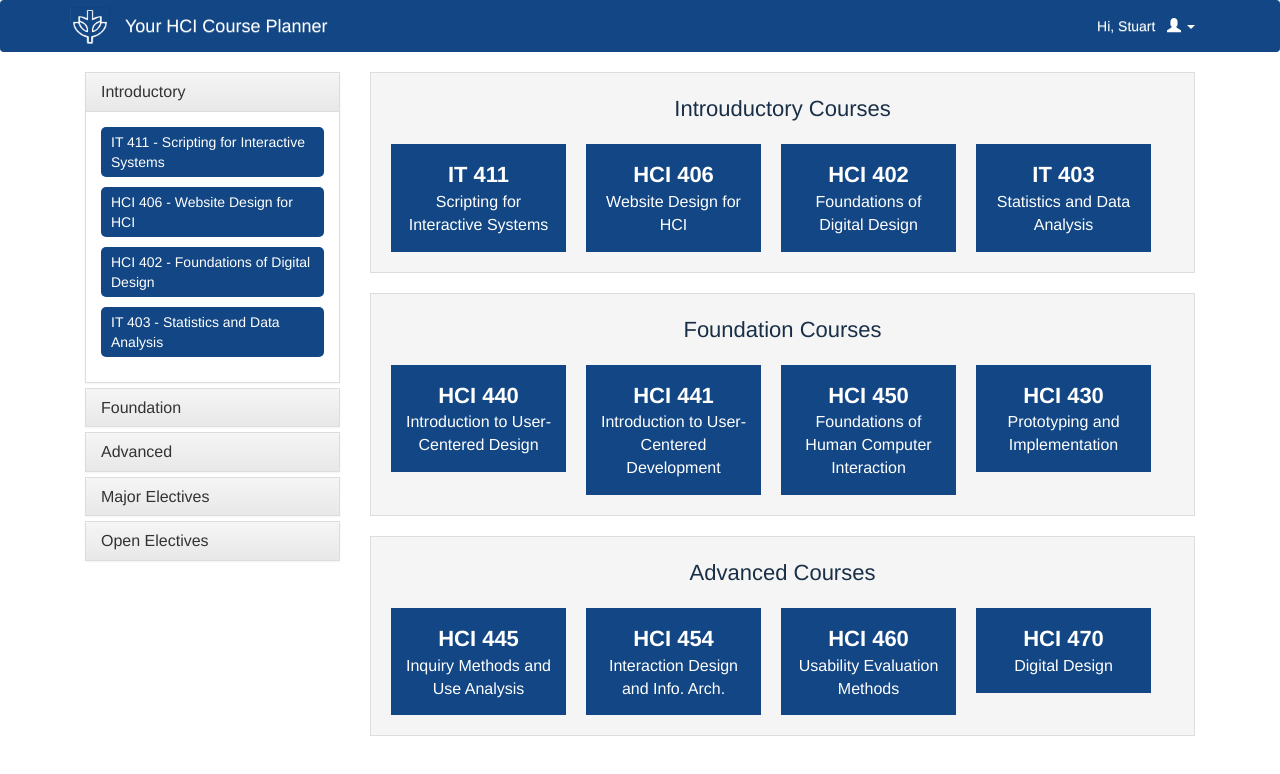
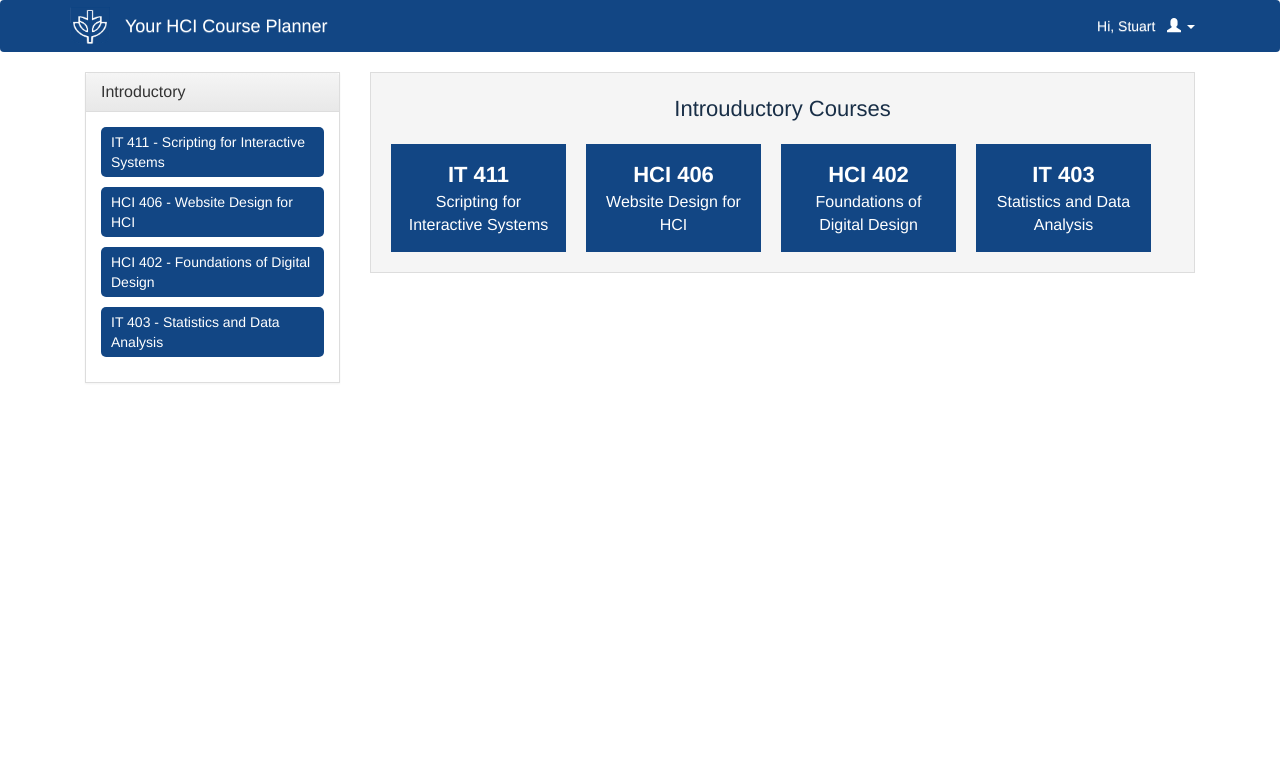
Before and after one commit to cdalto/hci590, a Vue app in the folder course-planner/: page / in a window 1280 px wide. Shown: the top 774 px of the page. Built offline with nearby package versions, Linux system fonts and the light colour scheme.

Commit message:
Change components to singular instances

```diff
--- a/course-planner/src/App.vue
+++ b/course-planner/src/App.vue
@@ -32,7 +32,9 @@
 <section>
 	<div class="container" id="coursePanel">
     <div class="col-md-3">
-      <CourseList/>
+      <div class="panel-group" id="accordion">
+        <CourseList/>
+      </div>
     </div>
     <div class="col-md-9">
       <CourseBucket/>
--- a/course-planner/src/components/CourseBucket.vue
+++ b/course-planner/src/components/CourseBucket.vue
@@ -1,5 +1,4 @@
 <template>
-        <div>
 	<div class="bucket_wrapper">
 		<div class="course_bucket">
 			<div class="bucket_title">Introuductory Courses</div>
@@ -21,49 +20,6 @@
 			</div>
 		</div>
 	</div>
-			<div class="bucket_wrapper">
-				<div class="course_bucket">
-					<div class="bucket_title">Foundation Courses</div>
-					<div class="course_box col-md-2">
-						<div class="course_code">HCI 440</div>
-						<div class="course_name">Introduction to User-Centered Design</div>
-					</div>
-					<div class="course_box col-md-2">
-						<div class="course_code">HCI 441</div>
-						<div class="course_name">Introduction to User-Centered Development</div>
-					</div>
-					<div class="course_box col-md-2">
-						<div class="course_code">HCI 450</div>
-						<div class="course_name">Foundations of Human Computer Interaction</div>
-					</div>
-					<div class="course_box col-md-2">
-						<div class="course_code">HCI 430</div>
-						<div class="course_name">Prototyping and Implementation</div>
-					</div>
-				</div>
-			</div>
-			<div class="bucket_wrapper">
-				<div class="course_bucket">
-					<div class="bucket_title">Advanced Courses</div>
-					<div class="course_box col-md-2">
-						<div class="course_code">HCI 445</div>
-						<div class="course_name">Inquiry Methods and Use Analysis</div>
-					</div>
-					<div class="course_box col-md-2">
-						<div class="course_code">HCI 454</div>
-						<div class="course_name">Interaction Design and Info. Arch.</div>
-					</div>
-					<div class="course_box col-md-2">
-						<div class="course_code">HCI 460</div>
-						<div class="course_name">Usability Evaluation Methods</div>
-					</div>
-					<div class="course_box col-md-2">
-						<div class="course_code">HCI 470</div>
-						<div class="course_name">Digital Design</div>
-					</div>
-				</div>
-			</div>
-		</div>
 </template>
 
 <script>
--- a/course-planner/src/components/CourseList.vue
+++ b/course-planner/src/components/CourseList.vue
@@ -1,5 +1,4 @@
 <template>
-			<div class="panel-group" id="accordion">
 	<div class="panel panel-default">
 		<div class="panel-heading">
 	  <h4 class="panel-title">
@@ -25,85 +24,6 @@
 	  	</div>
 		</div>
 	</div>
-				 <div class="panel panel-default">
-					<div class="panel-heading">
-					  <h4 class="panel-title">
-						<a data-toggle="collapse" data-parent="#accordion" href="#collapseTwo">
-						  Foundation
-						</a>
-					  </h4>
-					</div>
-					<div id="collapseTwo" class="panel-collapse collapse">
-					  <div class="panel-body">
-							<div class="course_label">
-								<span>HCI 440 - Introduction to User-Centered Design</span>
-							</div>
-						  	<div class="course_label">
-								<span>HCI 441 - Introduction to User-Centered Development</span>
-							</div>
-							<div class="course_label">
-								<span>HCI 450 - Foundations of Human Computer Interaction</span>
-							</div>
-							<div class="course_label">
-								<span>HCI 430 - Prototyping and Implementation</span>
-							</div>
-					  </div>
-					</div>
-				  </div>
-				 <div class="panel panel-default">
-					<div class="panel-heading">
-					  <h4 class="panel-title">
-						<a data-toggle="collapse" data-parent="#accordion" href="#collapseThree">
-						  Advanced
-						</a>
-					  </h4>
-					</div>
-					<div id="collapseThree" class="panel-collapse collapse">
-					  <div class="panel-body">
-							<div class="course_label">
-								<span>HCI 445 - Inquiry Methods and Use Analysis</span>
-							</div>
-						  	<div class="course_label">
-								<span>HCI 454 - Interaction Design and Information Architecture</span>
-							</div>
-							<div class="course_label">
-								<span>HCI 460 - Usability Evaluation Methods</span>
-							</div>
-							<div class="course_label">
-								<span>HCI 470 - Digital Design</span>
-							</div>
-					  </div>
-					</div>
-			</div>
-				 <div class="panel panel-default">
-					<div class="panel-heading">
-					  <h4 class="panel-title">
-						<a data-toggle="collapse" data-parent="#accordion" href="#collapseThree">
-						  Major Electives
-						</a>
-					  </h4>
-					</div>
-					<div id="collapseFour" class="panel-collapse collapse">
-					  <div class="panel-body">
-						Anim pariatur cliche reprehenderit, enim eiusmod high life accusamus terry richardson ad squid. 3 wolf moon officia aute, non cupidatat skateboard dolor brunch. Food truck quinoa nesciunt laborum eiusmod. Brunch 3 wolf moon tempor, sunt aliqua put a bird on it squid single-origin coffee nulla assumenda shoreditch et. Nihil anim keffiyeh helvetica, craft beer labore wes anderson cred nesciunt sapiente ea proident. Ad vegan excepteur butcher vice lomo. Leggings occaecat craft beer farm-to-table, raw denim aesthetic synth nesciunt you probably haven't heard of them accusamus labore sustainable VHS.
-					  </div>
-					</div>
-				</div>
-				 <div class="panel panel-default">
-					<div class="panel-heading">
-					  <h4 class="panel-title">
-						<a data-toggle="collapse" data-parent="#accordion" href="#collapseThree">
-						  Open Electives
-						</a>
-					  </h4>
-					</div>
-					<div id="collapseFive" class="panel-collapse collapse">
-					  <div class="panel-body">
-						Anim pariatur cliche reprehenderit, enim eiusmod high life accusamus terry richardson ad squid. 3 wolf moon officia aute, non cupidatat skateboard dolor brunch. Food truck quinoa nesciunt laborum eiusmod. Brunch 3 wolf moon tempor, sunt aliqua put a bird on it squid single-origin coffee nulla assumenda shoreditch et. Nihil anim keffiyeh helvetica, craft beer labore wes anderson cred nesciunt sapiente ea proident. Ad vegan excepteur butcher vice lomo. Leggings occaecat craft beer farm-to-table, raw denim aesthetic synth nesciunt you probably haven't heard of them accusamus labore sustainable VHS.
-					  </div>
-					</div>
-				</div>
-			</div>
 </template>
 
 <script>
```
Lines whose indentation alone changed are shown as unchanged.
